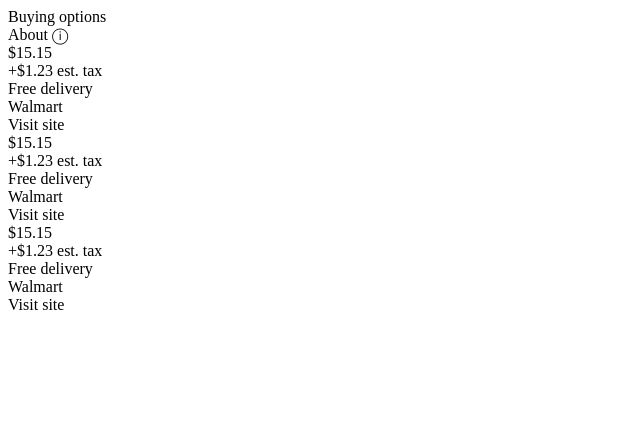
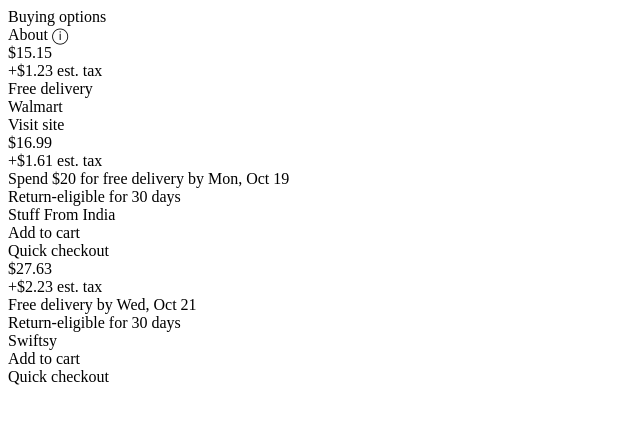
Before and after one commit to Team-Structure/price-catalog, a React app: page / in a window 1280 px wide. Shown: the top 424 px of the page, without its empty margins (0-640 px from the left). Built offline with nearby package versions, Linux system fonts and the light colour scheme; the HTML template or start-up script is replaced by a standard one.

Commit message:
Added Quick checkout button

```diff
--- a/client/src/index.jsx
+++ b/client/src/index.jsx
@@ -21,33 +21,53 @@
         </div>
       </div>
       <div className="buttonSpace">
-        <div className="visitButton">Visit site</div>
+        <div className="actionButton actionColor actionColor">
+          Visit site
+        </div>
       </div>
     </div>
     <div className="sellerOption">
       <div>
-        <div className="total">$15.15</div>
-        <div>+$1.23 est. tax</div>
-        <div>Free delivery</div>
+        <div className="total">$16.99</div>
+        <div>+$1.61 est. tax</div>
+        <div>Spend $20 for free delivery by Mon, Oct 19</div>
+        <div>Return-eligible for 30 days</div>
         <div className="store">
-          Walmart
+          Stuff From India
         </div>
       </div>
       <div className="buttonSpace">
-        <div className="visitButton">Visit site</div>
+        <div className="fRight">
+          <div className="actionButton actionColor">
+            <span className="cartSymbol" />
+            Add to cart
+          </div>
+          <div className="actionButton checkoutColor">
+            Quick checkout
+          </div>
+        </div>
       </div>
     </div>
     <div className="sellerOption">
       <div>
-        <div className="total">$15.15</div>
-        <div>+$1.23 est. tax</div>
-        <div>Free delivery</div>
+        <div className="total">$27.63</div>
+        <div>+$2.23 est. tax</div>
+        <div>Free delivery by Wed, Oct 21</div>
+        <div>Return-eligible for 30 days</div>
         <div className="store">
-          Walmart
+          Swiftsy
         </div>
       </div>
       <div className="buttonSpace">
-        <div className="visitButton">Visit site</div>
+        <div className="fRight">
+          <div className="actionButton actionColor">
+            <span className="cartSymbol" />
+            Add to cart
+          </div>
+          <div className="actionButton checkoutColor">
+            Quick checkout
+          </div>
+        </div>
       </div>
     </div>
   </div>
```
Also changed, not shown: 1 other file (tests, documents, lock files or other folders).
